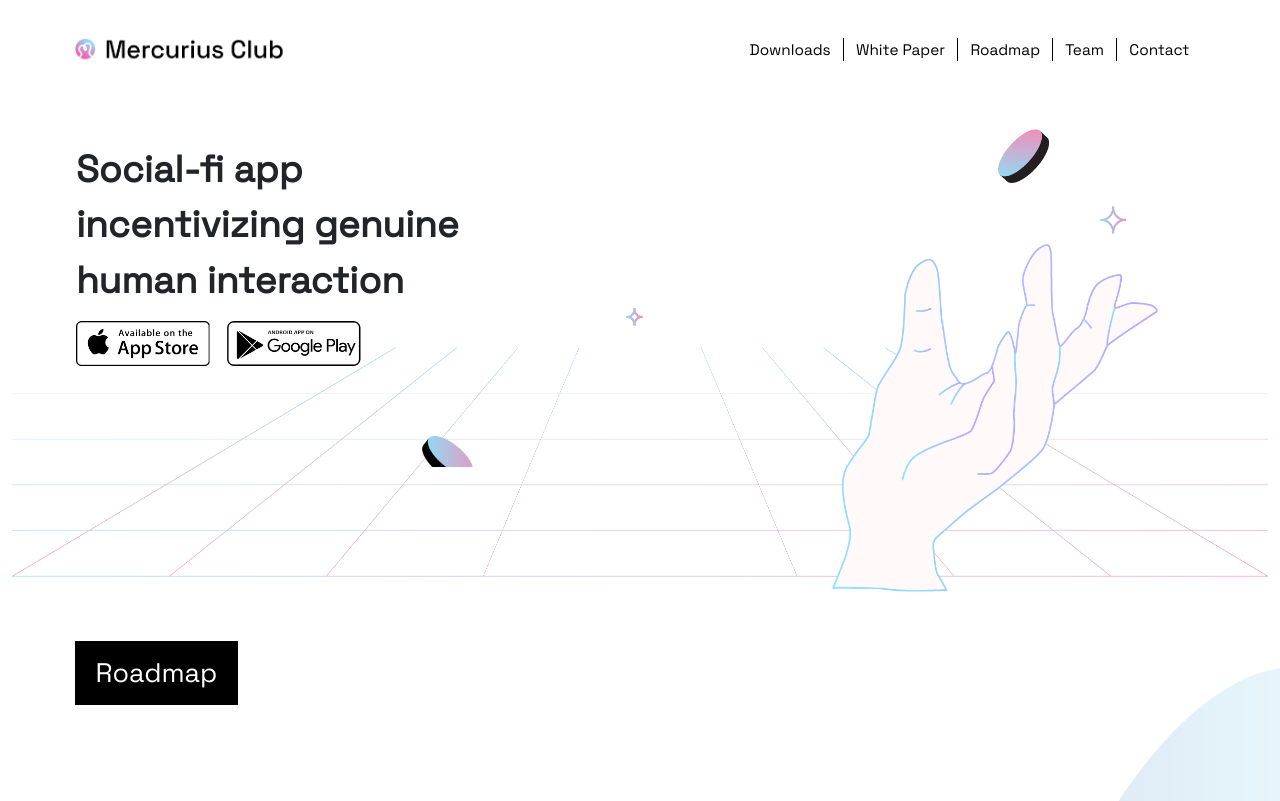
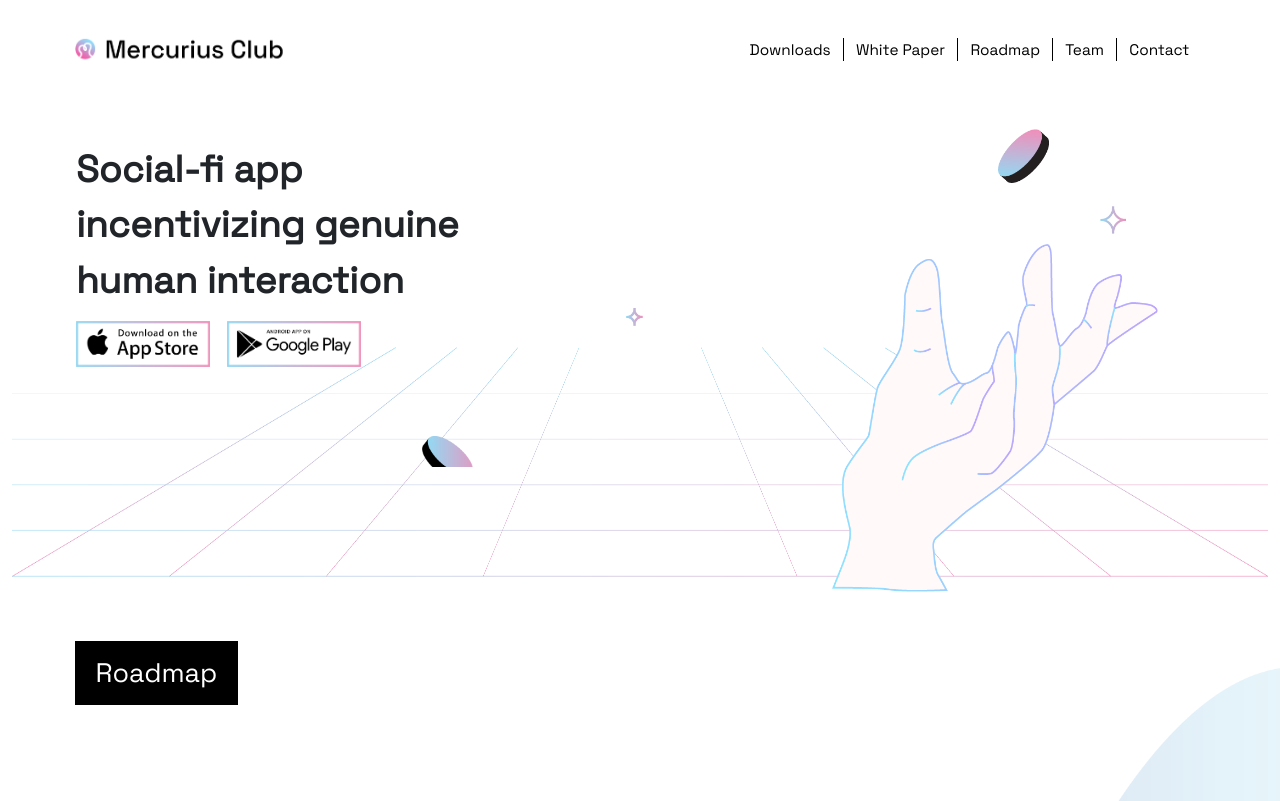
Before and after one commit to Mercurius-Club/Mercurius-Club.github.io, a plain HTML site: page index.html in a window 1280 px wide. Shown: the top 801 px of the page. Drawn offline with nearby package versions, Linux system fonts and the light colour scheme.

Commit message:
Update some resources

```diff
--- a/index.html
+++ b/index.html
@@ -34,8 +34,8 @@
     </nav>
     <div class="download" id="download">
       <p class="slogan">Social-fi app incentivizing genuine human interaction</p>
-      <img class="appstore" src="img/app-store.png">
-      <img class="googleplay" src="img/google-play.png">
+      <img class="appstore" src="img/appstore@2x.png">
+      <img class="googleplay" src="img/googleplay@2x.png">
       <img class="coin-ground" src="img/coin-2.png">
       <img class="coin-air" src="img/coin-1.png">
       <img class="spark-small" src="img/spark-small.png">
```
Also changed, not shown: img/appstore@2x.png (added), img/googleplay@2x.png (added).
